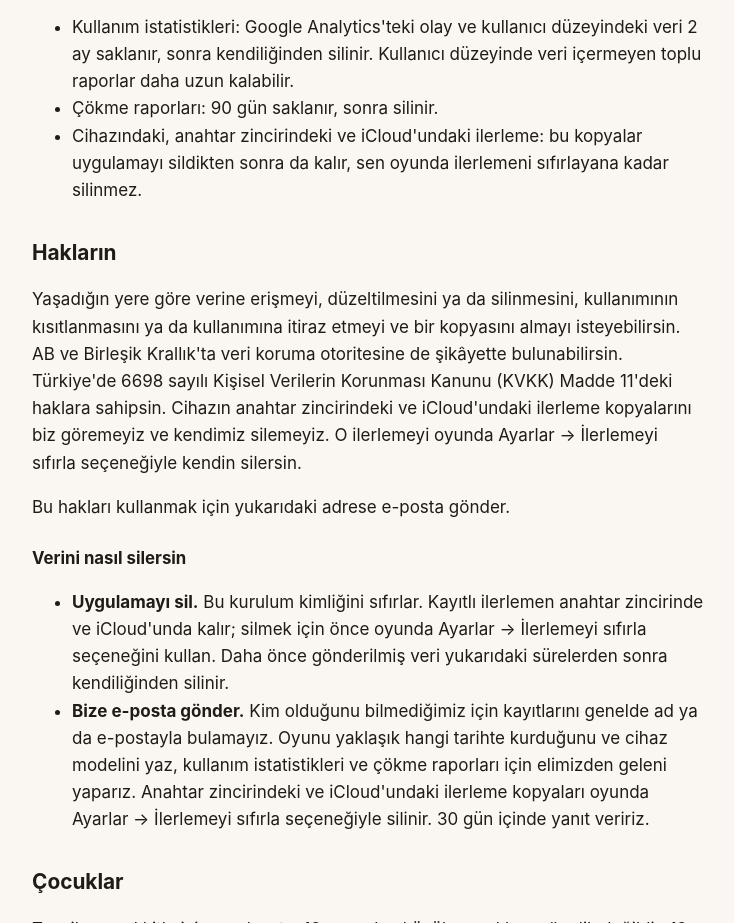
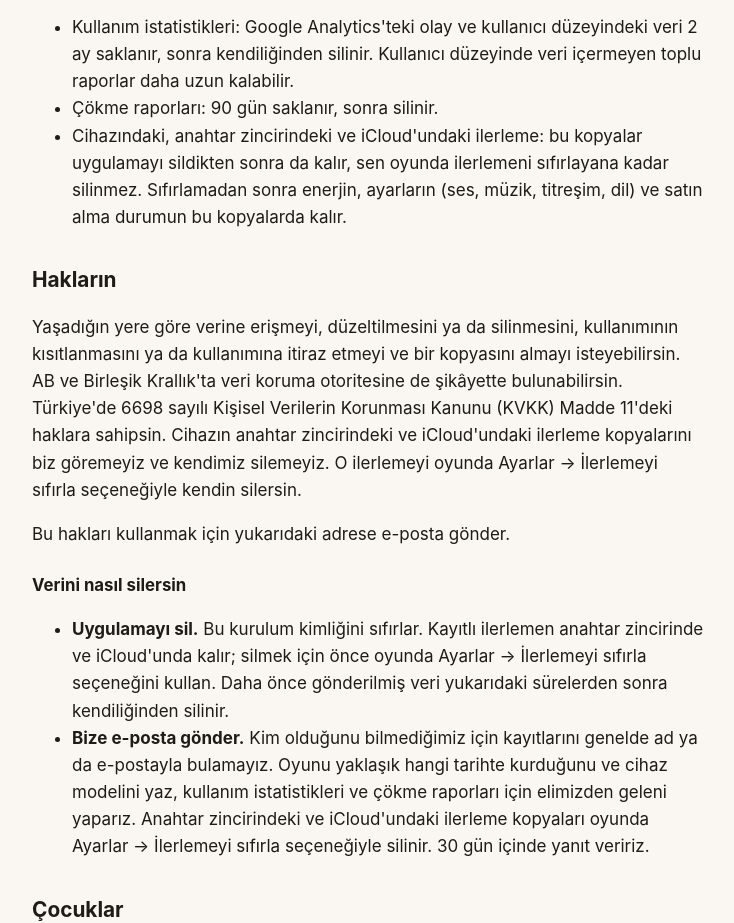
Before and after one commit to ilkemerol/adfree-games, a plain HTML site: page tensile/privacy-tr.html in a window 1280 px wide. Shown: the part 2673-3596 px from the top of the page, without its empty margins (272-1006 px from the left). Drawn offline with Linux system fonts and the light colour scheme.

Commit message:
docs(tensile): energy, settings and purchase stay after a reset
Co-Authored-By: Claude Opus 5.5 <noreply@anthropic.com>

```diff
--- a/tensile/privacy-tr.html
+++ b/tensile/privacy-tr.html
@@ -68,7 +68,7 @@
     <ul>
       <li>Kullanım istatistikleri: Google Analytics'teki olay ve kullanıcı düzeyindeki veri 2 ay saklanır, sonra kendiliğinden silinir. Kullanıcı düzeyinde veri içermeyen toplu raporlar daha uzun kalabilir.</li>
       <li>Çökme raporları: 90 gün saklanır, sonra silinir.</li>
-      <li>Cihazındaki, anahtar zincirindeki ve iCloud'undaki ilerleme: bu kopyalar uygulamayı sildikten sonra da kalır, sen oyunda ilerlemeni sıfırlayana kadar silinmez.</li>
+      <li>Cihazındaki, anahtar zincirindeki ve iCloud'undaki ilerleme: bu kopyalar uygulamayı sildikten sonra da kalır, sen oyunda ilerlemeni sıfırlayana kadar silinmez. Sıfırlamadan sonra enerjin, ayarların (ses, müzik, titreşim, dil) ve satın alma durumun bu kopyalarda kalır.</li>
     </ul>
 
     <h2>Hakların</h2>
```
Also changed, not shown: tensile/privacy.html (+1 -1 lines).
